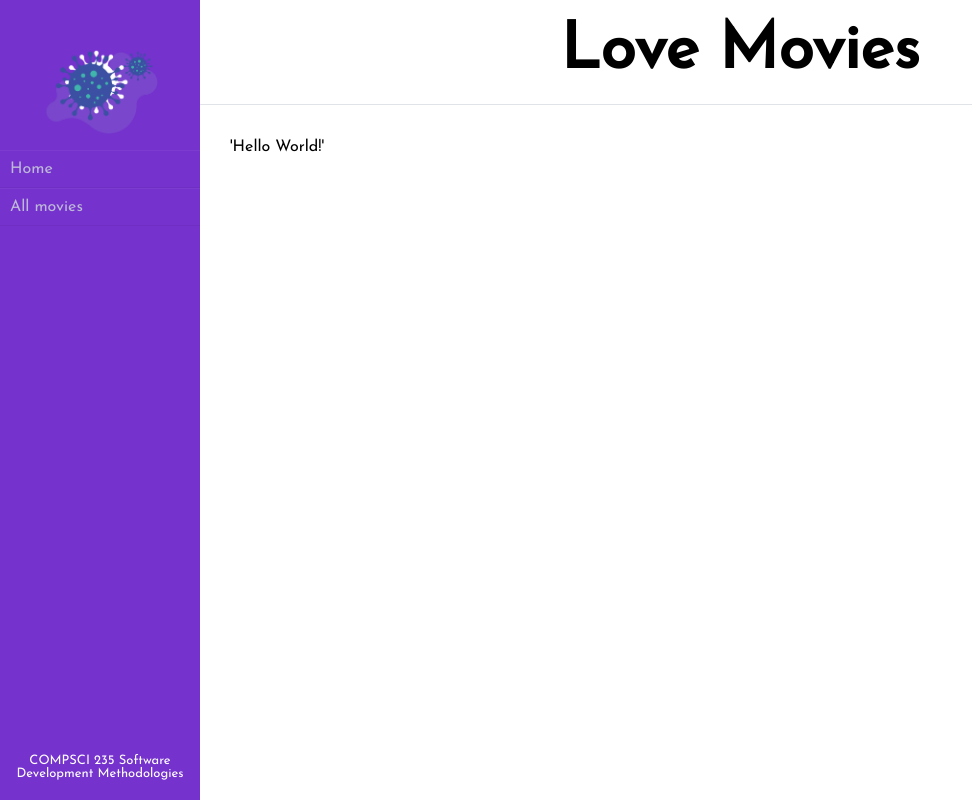
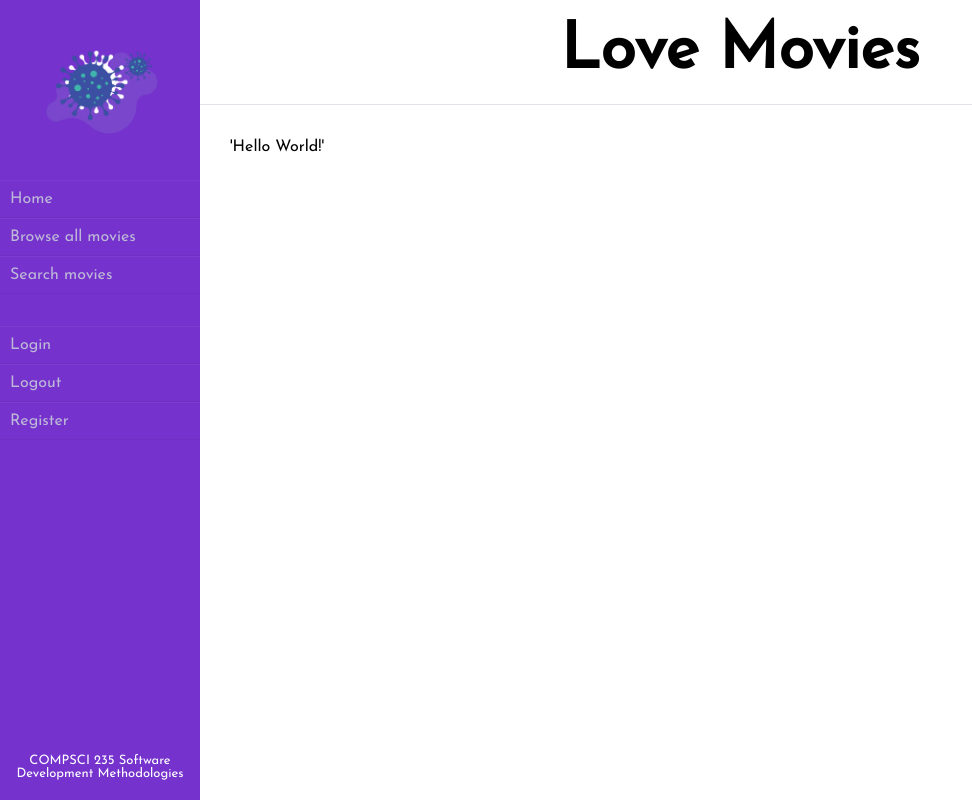
Before and after one commit to Ryen-LTC/CS235-A2, a Flask app: page / in a window 1280 px wide. Shown: the whole page, without its empty margins (0-972 px from the left). Run offline with Flask 2, Linux system fonts and the light colour scheme; parts of the project's set-up code (start-up, migrations or seed data) failed here and were passed over.

Commit message:
Update navigation.html

```diff
--- a/movies/templates/navigation.html
+++ b/movies/templates/navigation.html
@@ -1,9 +1,22 @@
 <nav id="nav">
   <img id="logo" src="{{ url_for('static', filename='covid-19.png') }}" />
 
+  <h2 id="nav-header">
+    {% if 'username' in session %} Hello, {{ session['username'] }}
+    {% endif %}
+  </h2>
+
   <a class="btn-nav" href="{{ url_for('home_bp.home') }}">Home</a>
+  <a class="btn-nav" href="{{ url_for('movie_bp.show_all_movies') }}">Browse all movies</a>
+  <a class="btn-nav" href="{{ url_for('movie_bp.search_movies') }}">Search movies</a>
 
-  <a class="btn-nav" href="{{ url_for('movie_bp.show_all_movies') }}">All movies</a>
+  <br>
+  <br>
+
+  <a class="btn-nav" href="{{ url_for('authentication_bp.login') }}">Login</a>
+  <a class="btn-nav" href="{{ url_for('authentication_bp.logout') }}">Logout</a>
+  <a class="btn-nav" href="{{ url_for('authentication_bp.register') }}">Register</a>
+
 
   <div id="nav-footer">
     COMPSCI 235 Software Development Methodologies
```
